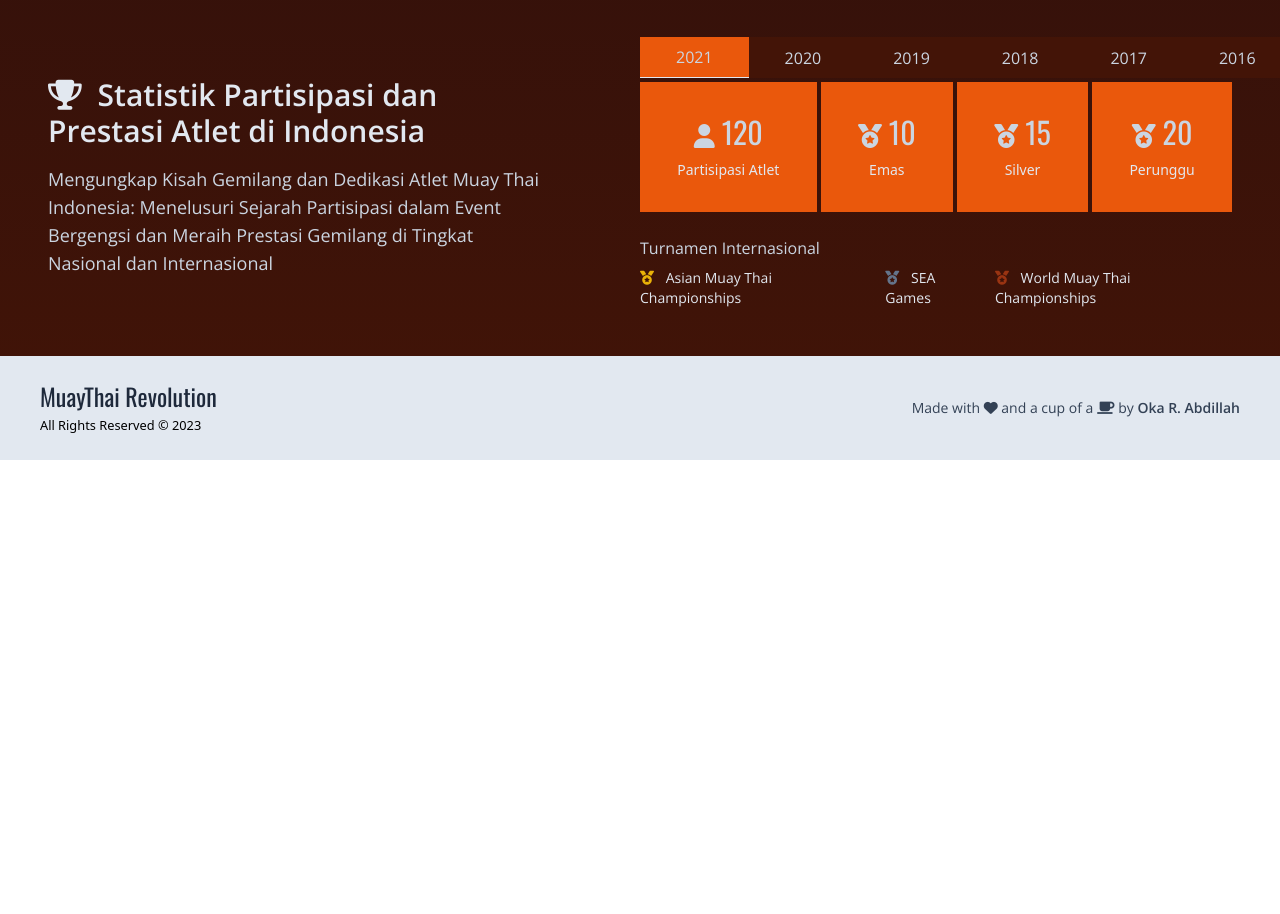
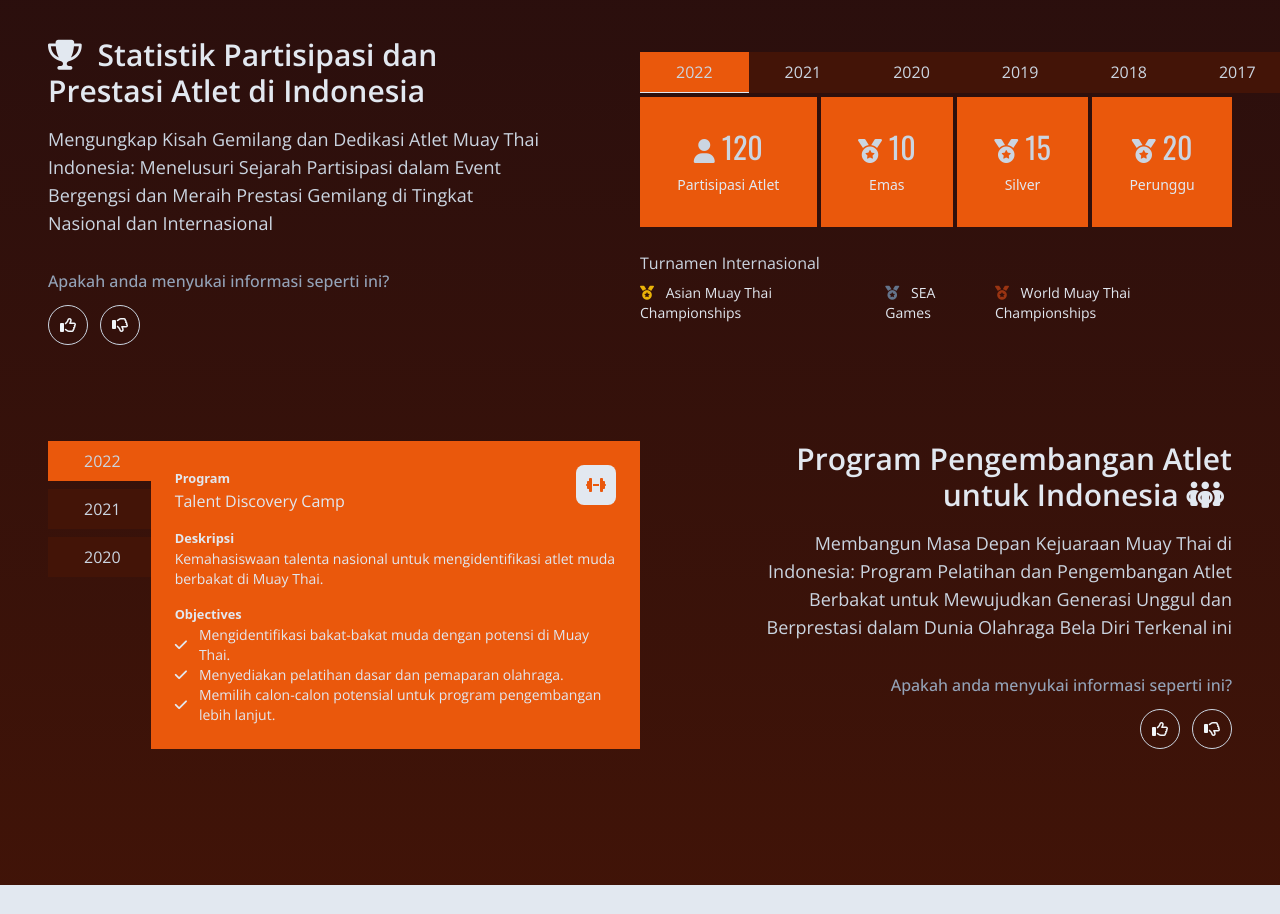
Before and after one commit to or-abdillh/muay-thai-revolution, a Vue app: page / in a window 1280 px wide. Shown: the part 4300-5214 px from the top of the page. Before the commit the page ends 4760 px from the top, so only its background shows below. Built offline with nearby package versions, Linux system fonts and the light colour scheme; what @splidejs/vue-splide would draw is missing.

Commit message:
Update Athlet section

```diff
--- a/src/components/Galleries.vue
+++ /dev/null
@@ -1,16 +0,0 @@
-<template>
-    <section>
-        <Splide>
-            <SplideSlide>
-                <img src="/images/muay-thai-battle.jpg" alt="">
-            </SplideSlide>
-        </Splide>
-
-
-        <Splide :has-track="false">
-            <SplideTrack>
-                <SplideSlide>...</SplideSlide>
-            </SplideTrack>
-        </Splide>
-    </section>
-</template>
--- /dev/null
+++ b/src/components/Reaction.vue
@@ -0,0 +1,25 @@
+<template>
+    <section>
+        <p class="text-slate-400 font-medium mb-3">Apakah anda menyukai informasi seperti ini?</p>
+        <!-- thumbs -->
+        <div class="flex gap-3" :class="{ 'justify-end': props?.useJustifyEnd }">
+            <button @click="isLike = true" :class="{ 'bg-orange-600': isLike != null && isLike }" class="text-slate-100 w-10 h-10 border border-slate-300 rounded-full  duration-300"><i class="fa-regular fa-thumbs-up"></i></button>
+            <button @click="isLike = false" :class="{ 'bg-orange-600': isLike != null && !isLike }" class="text-slate-100 w-10 h-10 border border-slate-300 rounded-full  duration-300"><i class="fa-regular fa-thumbs-down"></i></button>
+        </div>
+    </section>
+</template>
+
+<script setup>
+
+import { ref } from 'vue'
+
+const isLike = ref(null)
+
+const props = defineProps({
+    useJustifyEnd: {
+        type: Boolean,
+        default: false
+    }
+})
+
+</script>
--- /dev/null
+++ b/src/pages/partials/AthletProgramSection.vue
@@ -0,0 +1,101 @@
+<template>
+    <section class="flex flex-col-reverse md:flex-row gap-6 justify-between items-center">
+        <!-- programs -->
+        <div class="md:w-6/12 gap-1 flex">
+            <!-- years -->
+            <div class="md:w-2/12 columns-1 gap-2">
+                <template v-for="{ year } in athleteDevelopmentPrograms" :key="year">
+                    <button @click="yearActive = year" :class="{'border-r border-slate-200 bg-orange-600': yearActive == year, 'bg-orange-950': yearActive != year}" class="px-9 py-2 duration-300 hover:bg-orange-900 text-slate-300 mb-2">{{ year }}</button>
+                </template>
+            </div>
+            <!-- program -->
+            <div class="md:w-10/12 p-6 bg-orange-600">
+                <template v-for="program in athleteDevelopmentPrograms" :key="program">
+                    <div v-if="program?.year == yearActive" class="text-slate-200">
+                        <!-- name -->
+                        <div class="mb-3 flex justify-between">
+                            <div>
+                                <small class="font-semibold">Program</small>
+                                <p>{{ program?.programName }}</p>
+                            </div>
+
+                            <!-- icon -->
+                            <div class="h-10 w-10 bg-slate-200 grid place-items-center rounded-lg">
+                                <i class="fa-solid fa-dumbbell text-orange-600"></i>
+                            </div>
+                        </div>
+                        <!-- description -->
+                        <div class="mb-3">
+                            <small class="font-semibold">Deskripsi</small>
+                            <p class="text-sm">{{ program?.description }}</p>
+                        </div>
+                        <!-- objectives -->
+                        <div>
+                            <small class="font-semibold">Objectives</small>
+                            <template v-for="objective in program?.objectives" :key="objective">
+                                <p class="flex items-center gap-3 text-sm">
+                                    <i class="fa-solid fa-check"></i>
+                                    {{ objective }}
+                                </p>
+                            </template>
+                        </div>
+                    </div>
+                </template>
+            </div>
+        </div>
+
+        <!-- copywriter -->
+        <div class="md:w-5/12 md:text-right">
+            <p class="font-semibold text-3xl text-slate-200 mb-4">
+                <!-- icon -->
+                Program Pengembangan Atlet untuk Indonesia
+                <i class="fa-solid fa-people-group me-2"></i>
+            </p>
+            <p class="text-lg text-slate-300 mb-8">Membangun Masa Depan Kejuaraan Muay Thai di Indonesia: Program Pelatihan dan Pengembangan Atlet Berbakat untuk Mewujudkan Generasi Unggul dan Berprestasi dalam Dunia Olahraga Bela Diri Terkenal ini</p>
+
+            <Reaction :use-justify-end="true"></Reaction>
+        </div>
+    </section>
+</template>
+
+<script setup>
+
+import { ref } from 'vue'
+import Reaction from '@component/Reaction.vue'
+
+const yearActive = ref('2022')
+
+const athleteDevelopmentPrograms = [
+    {
+        year: 2022,
+        programName: "Talent Discovery Camp",
+        description: "Kemahasiswaan talenta nasional untuk mengidentifikasi atlet muda berbakat di Muay Thai.",
+        objectives: [
+            "Mengidentifikasi bakat-bakat muda dengan potensi di Muay Thai.",
+            "Menyediakan pelatihan dasar dan pemaparan olahraga.",
+            "Memilih calon-calon potensial untuk program pengembangan lebih lanjut."
+        ]
+    },
+    {
+        year: 2021,
+        programName: "Youth Development Squad",
+        description: "Program pelatihan khusus untuk atlet muda yang menunjukkan potensi di Talent Discovery Camp.",
+        objectives: [
+            "Menyediakan pelatihan komprehensif dalam keterampilan teknis, kebugaran fisik, dan persiapan mental.",
+            "Mengajak atlet berpartisipasi dalam kompetisi nasional dan internasional.",
+            "Mengidentifikasi calon-calon potensial untuk tim nasional."
+        ]
+    },
+    {
+        year: 2020,
+        programName: "Elite Athlete Development",
+        description: "Program intensif untuk mendukung dan mengembangkan atlet elit untuk kompetisi internasional.",
+        objectives: [
+            "Menyediakan pelatihan lanjutan dalam teknik dan strategi khusus.",
+            "Mendukung atlet dengan ilmu olahraga, nutrisi, dan psikologi olahraga.",
+            "Mempersiapkan atlet untuk turnamen internasional besar seperti Kejuaraan Muay Thai Asia dan Kejuaraan Muay Thai Dunia."
+        ]
+    },
+]
+
+</script>
--- a/src/pages/partials/AthletSection.vue
+++ b/src/pages/partials/AthletSection.vue
@@ -3,7 +3,8 @@
         <SectionTitle title="Zone Of Athlet" subtitle="Melampaui Batas Prestasi dan Semangat Dalam Dunia Muay Thai"></SectionTitle>
 
         <section>
-            <AthletStaticticSection></AthletStaticticSection>
+            <AthletStaticticSection class="mb-24"></AthletStaticticSection>
+            <AthletProgramSection class="mb-24"></AthletProgramSection>
         </section>
     </SectionCard>
 </template>
@@ -13,23 +14,5 @@
 import SectionCard from '@component/base/SectionCard.vue'
 import SectionTitle from '@component/base/SectionTitle.vue'
 import AthletStaticticSection from '@page/partials/AthletStaticticSection.vue'
-
-const subs = [
-    {
-        heading: 'Statistik Partisipasi dan Prestasi Atlet di Indonesia',
-        sub: '',
-        icon: 'fa-trophy'
-    },
-    {
-        heading: 'Program Pengembangan Atlet untuk Indonesia',
-        sub: 'Membangun Masa Depan Kejuaraan Muay Thai di Indonesia: Program Pelatihan dan Pengembangan Atlet Berbakat untuk Mewujudkan Generasi Unggul dan Berprestasi dalam Dunia Olahraga Bela Diri Terkenal ini',
-        icon: 'fa-people-group'
-    },
-    {
-        heading: 'Inovasi pada Cabang Olahraga Muay Thai di Indonesia',
-        sub: 'Membuka Cakrawala Baru bagi Muay Thai di Nusantara: Mengulas Inovasi, Teknologi, dan Pendekatan Modern dalam Mengembangkan dan Memajukan Cabang Olahraga yang Penuh Pesona ini di Tanah Air',
-        icon: 'fa-lightbulb'
-    }
-]
-
+import AthletProgramSection from '@page/partials/AthletProgramSection.vue'
 </script>
--- a/src/pages/partials/AthletStaticticSection.vue
+++ b/src/pages/partials/AthletStaticticSection.vue
@@ -9,8 +9,11 @@
                     <i class="fa-solid fa-trophy me-2"></i>
                     Statistik Partisipasi dan Prestasi Atlet di Indonesia
                 </p>
-                <p class="text-lg text-slate-300">Mengungkap Kisah Gemilang dan Dedikasi Atlet Muay Thai Indonesia: Menelusuri Sejarah Partisipasi dalam Event Bergengsi dan Meraih Prestasi Gemilang di Tingkat Nasional dan Internasional</p>
+                <p class="text-lg text-slate-300 mb-8">Mengungkap Kisah Gemilang dan Dedikasi Atlet Muay Thai Indonesia: Menelusuri Sejarah Partisipasi dalam Event Bergengsi dan Meraih Prestasi Gemilang di Tingkat Nasional dan Internasional</p>
+
+                <Reaction></Reaction>
             </div>
+
             <!-- stats -->
             <div class="md:w-6/12">
                 <!-- bar -->
@@ -79,12 +82,13 @@
 <script setup>
 
 import { ref } from 'vue'
+import Reaction from '@component/Reaction.vue'
 
-const yearActive = ref('2021')
+const yearActive = ref('2022')
 
 const statistics = [
     {
-        year: 2021,
+        year: 2022,
         totalParticipants: 120,
         goldMedals: 10,
         silverMedals: 15,
@@ -107,7 +111,7 @@ const statistics = [
         ],
     },
     {
-        year: 2020,
+        year: 2021,
         totalParticipants: 100,
         goldMedals: 5,
         silverMedals: 10,
@@ -126,7 +130,7 @@ const statistics = [
         ],
     },
     {
-        year: 2019,
+        year: 2020,
         totalParticipants: 80,
         goldMedals: 7,
         silverMedals: 12,
@@ -141,7 +145,7 @@ const statistics = [
         ],
     },
     {
-        year: 2018,
+        year: 2019,
         totalParticipants: 90,
         goldMedals: 9,
         silverMedals: 14,
@@ -160,7 +164,7 @@ const statistics = [
         ],
     },
     {
-        year: 2017,
+        year: 2018,
         totalParticipants: 70,
         goldMedals: 6,
         silverMedals: 11,
@@ -175,7 +179,7 @@ const statistics = [
         ],
     },
     {
-        year: 2016,
+        year: 2017,
         totalParticipants: 60,
         goldMedals: 4,
         silverMedals: 8,
```
